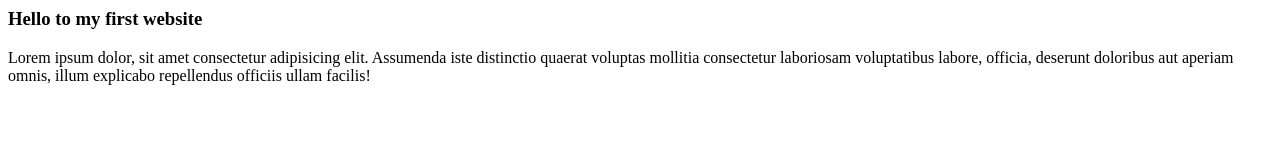
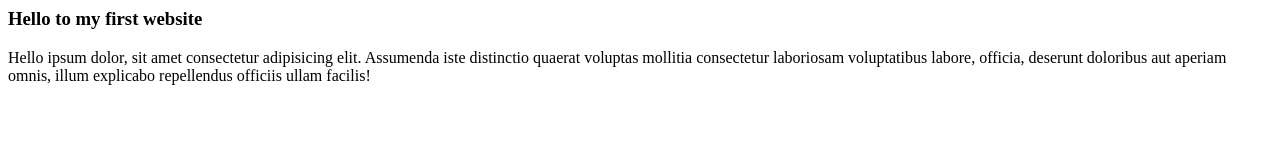
Before and after one commit to javascript-158/testRepo, a plain HTML site: page lesson1Homework/index.html in a window 1280 px wide. Drawn offline with Linux system fonts and the light colour scheme.

Commit message:
გავასწორე შეცდომები

```diff
--- a/lesson1Homework/index.html
+++ b/lesson1Homework/index.html
@@ -1,4 +1,4 @@
 <html>
     <h3>Hello to my first website</h3>
-    <p>Lorem ipsum dolor, sit amet consectetur adipisicing elit. Assumenda iste distinctio quaerat voluptas mollitia consectetur laboriosam voluptatibus labore, officia, deserunt doloribus aut aperiam omnis, illum explicabo repellendus officiis ullam facilis!</p>
+    <p>Hello ipsum dolor, sit amet consectetur adipisicing elit. Assumenda iste distinctio quaerat voluptas mollitia consectetur laboriosam voluptatibus labore, officia, deserunt doloribus aut aperiam omnis, illum explicabo repellendus officiis ullam facilis!</p>
 </html>
```
